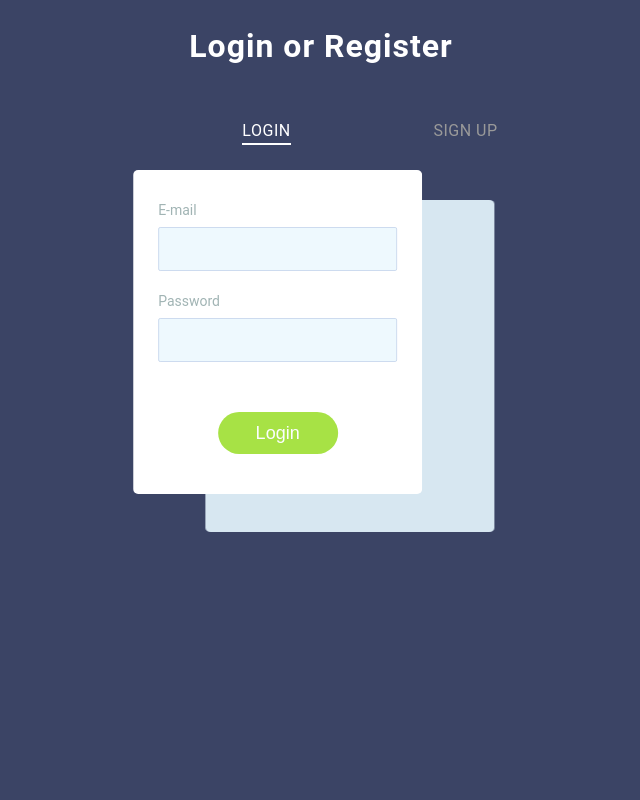
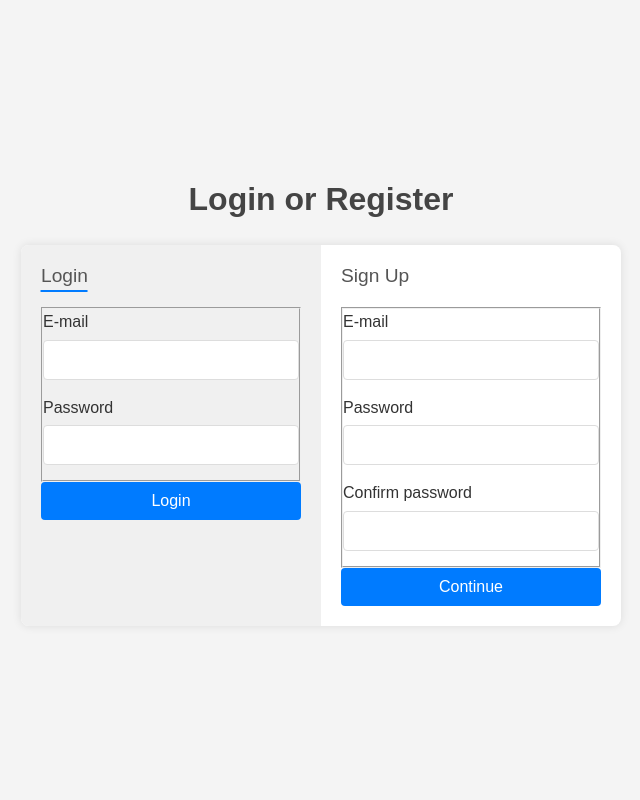
Before and after one commit to Arweenn/HandiEase, a Django app: page / in a window 1280 px wide. Shown: the whole page, without its empty margins (319-959 px from the left). Run offline with Django 5.2, Linux system fonts and the light colour scheme.

Commit message:
Deleted some useless folders and linked JS and CSS files

```diff
--- a/userAuth/user/assets/css/styles.css
+++ /dev/null
@@ -1,285 +0,0 @@
-*,
-*::before,
-*::after {
-	box-sizing: border-box;
-}
-
-body {
-	margin: 0;
-	font-family: Roboto, -apple-system, 'Helvetica Neue', 'Segoe UI', Arial, sans-serif;
-	background: #3b4465;
-}
-
-.forms-section {
-	display: flex;
-	flex-direction: column;
-	justify-content: center;
-	align-items: center;
-}
-
-.section-title {
-	font-size: 32px;
-	letter-spacing: 1px;
-	color: #fff;
-}
-
-.forms {
-	display: flex;
-	align-items: flex-start;
-	margin-top: 30px;
-}
-
-.form-wrapper {
-	animation: hideLayer .3s ease-out forwards;
-}
-
-.form-wrapper.is-active {
-	animation: showLayer .3s ease-in forwards;
-}
-
-@keyframes showLayer {
-	50% {
-		z-index: 1;
-	}
-	100% {
-		z-index: 1;
-	}
-}
-
-@keyframes hideLayer {
-	0% {
-		z-index: 1;
-	}
-	49.999% {
-		z-index: 1;
-	}
-}
-
-.switcher {
-	position: relative;
-	cursor: pointer;
-	display: block;
-	margin-right: auto;
-	margin-left: auto;
-	padding: 0;
-	text-transform: uppercase;
-	font-family: inherit;
-	font-size: 16px;
-	letter-spacing: .5px;
-	color: #999;
-	background-color: transparent;
-	border: none;
-	outline: none;
-	transform: translateX(0);
-	transition: all .3s ease-out;
-}
-
-.form-wrapper.is-active .switcher-login {
-	color: #fff;
-	transform: translateX(90px);
-}
-
-.form-wrapper.is-active .switcher-signup {
-	color: #fff;
-	transform: translateX(-90px);
-}
-
-.underline {
-	position: absolute;
-	bottom: -5px;
-	left: 0;
-	overflow: hidden;
-	pointer-events: none;
-	width: 100%;
-	height: 2px;
-}
-
-.underline::before {
-	content: '';
-	position: absolute;
-	top: 0;
-	left: inherit;
-	display: block;
-	width: inherit;
-	height: inherit;
-	background-color: currentColor;
-	transition: transform .2s ease-out;
-}
-
-.switcher-login .underline::before {
-	transform: translateX(101%);
-}
-
-.switcher-signup .underline::before {
-	transform: translateX(-101%);
-}
-
-.form-wrapper.is-active .underline::before {
-	transform: translateX(0);
-}
-
-.form {
-	overflow: hidden;
-	min-width: 260px;
-	margin-top: 50px;
-	padding: 30px 25px;
-  border-radius: 5px;
-	transform-origin: top;
-}
-
-.form-login {
-	animation: hideLogin .3s ease-out forwards;
-}
-
-.form-wrapper.is-active .form-login {
-	animation: showLogin .3s ease-in forwards;
-}
-
-@keyframes showLogin {
-	0% {
-		background: #d7e7f1;
-		transform: translate(40%, 10px);
-	}
-	50% {
-		transform: translate(0, 0);
-	}
-	100% {
-		background-color: #fff;
-		transform: translate(35%, -20px);
-	}
-}
-
-@keyframes hideLogin {
-	0% {
-		background-color: #fff;
-		transform: translate(35%, -20px);
-	}
-	50% {
-		transform: translate(0, 0);
-	}
-	100% {
-		background: #d7e7f1;
-		transform: translate(40%, 10px);
-	}
-}
-
-.form-signup {
-	animation: hideSignup .3s ease-out forwards;
-}
-
-.form-wrapper.is-active .form-signup {
-	animation: showSignup .3s ease-in forwards;
-}
-
-@keyframes showSignup {
-	0% {
-		background: #d7e7f1;
-		transform: translate(-40%, 10px) scaleY(.8);
-	}
-	50% {
-		transform: translate(0, 0) scaleY(.8);
-	}
-	100% {
-		background-color: #fff;
-		transform: translate(-35%, -20px) scaleY(1);
-	}
-}
-
-@keyframes hideSignup {
-	0% {
-		background-color: #fff;
-		transform: translate(-35%, -20px) scaleY(1);
-	}
-	50% {
-		transform: translate(0, 0) scaleY(.8);
-	}
-	100% {
-		background: #d7e7f1;
-		transform: translate(-40%, 10px) scaleY(.8);
-	}
-}
-
-.form fieldset {
-	position: relative;
-	opacity: 0;
-	margin: 0;
-	padding: 0;
-	border: 0;
-	transition: all .3s ease-out;
-}
-
-.form-login fieldset {
-	transform: translateX(-50%);
-}
-
-.form-signup fieldset {
-	transform: translateX(50%);
-}
-
-.form-wrapper.is-active fieldset {
-	opacity: 1;
-	transform: translateX(0);
-	transition: opacity .4s ease-in, transform .35s ease-in;
-}
-
-.form legend {
-	position: absolute;
-	overflow: hidden;
-	width: 1px;
-	height: 1px;
-	clip: rect(0 0 0 0);
-}
-
-.input-block {
-	margin-bottom: 20px;
-}
-
-.input-block label {
-	font-size: 14px;
-  color: #a1b4b4;
-}
-
-.input-block input {
-	display: block;
-	width: 100%;
-	margin-top: 8px;
-	padding-right: 15px;
-	padding-left: 15px;
-	font-size: 16px;
-	line-height: 40px;
-	color: #3b4465;
-  background: #eef9fe;
-  border: 1px solid #cddbef;
-  border-radius: 2px;
-}
-
-.form [type='submit'] {
-	opacity: 0;
-	display: block;
-	min-width: 120px;
-	margin: 30px auto 10px;
-	font-size: 18px;
-	line-height: 40px;
-	border-radius: 25px;
-	border: none;
-	transition: all .3s ease-out;
-}
-
-.form-wrapper.is-active .form [type='submit'] {
-	opacity: 1;
-	transform: translateX(0);
-	transition: all .4s ease-in;
-}
-
-.btn-login {
-	color: #fbfdff;
-	background: #a7e245;
-	transform: translateX(-30%);
-}
-
-.btn-signup {
-	color: #a7e245;
-	background: #fbfdff;
-	box-shadow: inset 0 0 0 2px #a7e245;
-	transform: translateX(30%);
-}
--- a/userAuth/user/assets/js/script.js
+++ /dev/null
@@ -1,8 +0,0 @@
-const switchers = [...document.querySelectorAll('.switcher')]
-
-switchers.forEach(item => {
-	item.addEventListener('click', function() {
-		switchers.forEach(item => item.parentElement.classList.remove('is-active'))
-		this.parentElement.classList.add('is-active')
-	})
-})
--- /dev/null
+++ b/userAuth/user/static/css/styles.css
@@ -0,0 +1,130 @@
+/* Reset CSS */
+* {
+    margin: 0;
+    padding: 0;
+    box-sizing: border-box;
+}
+
+/* Basic Styling */
+body {
+    font-family: Arial, sans-serif;
+    background-color: #f4f4f4;
+    color: #333;
+    line-height: 1.6;
+}
+
+.forms-section {
+    display: flex;
+    flex-direction: column;
+    align-items: center;
+    justify-content: center;
+    min-height: 100vh;
+    padding: 20px;
+}
+
+.section-title {
+    font-size: 2em;
+    margin-bottom: 20px;
+    color: #444;
+}
+
+.forms {
+    display: flex;
+    width: 100%;
+    max-width: 600px;
+    background: #fff;
+    box-shadow: 0 0 10px rgba(0, 0, 0, 0.1);
+    border-radius: 8px;
+    overflow: hidden;
+}
+
+.form-wrapper {
+    flex: 1;
+    padding: 20px;
+    transition: all 0.3s ease;
+}
+
+.form-wrapper.is-active {
+    background-color: #f0f0f0;
+}
+
+.switcher {
+    display: block;
+    background: none;
+    border: none;
+    font-size: 1.2em;
+    color: #555;
+    cursor: pointer;
+    margin-bottom: 20px;
+    outline: none;
+    position: relative;
+}
+
+.switcher .underline {
+    display: block;
+    height: 2px;
+    background: #007BFF;
+    width: 0;
+    transition: all 0.3s ease;
+    position: absolute;
+    bottom: -5px;
+    left: 50%;
+    transform: translateX(-50%);
+}
+
+.switcher:hover .underline,
+.form-wrapper.is-active .switcher .underline {
+    width: 100%;
+}
+
+.form {
+    display: flex;
+    flex-direction: column;
+}
+
+.input-block {
+    margin-bottom: 15px;
+}
+
+.input-block label {
+    margin-bottom: 5px;
+    display: block;
+    color: #333;
+}
+
+.input-block input {
+    width: 100%;
+    padding: 10px;
+    font-size: 1em;
+    border: 1px solid #ddd;
+    border-radius: 4px;
+    transition: all 0.3s ease;
+}
+
+.input-block input:focus {
+    border-color: #007BFF;
+    outline: none;
+}
+
+.btn-login,
+.btn-signup {
+    padding: 10px;
+    font-size: 1em;
+    background-color: #007BFF;
+    color: #fff;
+    border: none;
+    border-radius: 4px;
+    cursor: pointer;
+    transition: background 0.3s ease;
+}
+
+.btn-login:hover,
+.btn-signup:hover {
+    background-color: #0056b3;
+}
+
+.message {
+    margin-top: 10px;
+    font-size: 0.9em;
+    color: #d9534f; /* default to error color, change in JS if needed */
+}
--- /dev/null
+++ b/userAuth/user/static/js/script.js
@@ -0,0 +1,40 @@
+document.addEventListener('DOMContentLoaded', function () {
+    const loginForm = document.querySelector('.form-login');
+    const signupForm = document.querySelector('.form-signup');
+    const loginMessage = document.getElementById('login-message');
+    const signupMessage = document.getElementById('signup-message');
+
+    loginForm.addEventListener('submit', function (event) {
+        event.preventDefault();
+        const email = document.getElementById('login-email').value;
+        const password = document.getElementById('login-password').value;
+
+        if (email && password) {
+            // Simulate successful login
+            loginMessage.textContent = 'Login successful!';
+            loginMessage.style.color = 'green';
+        } else {
+            loginMessage.textContent = 'Login failed. Please check your credentials.';
+            loginMessage.style.color = 'red';
+        }
+    });
+
+    signupForm.addEventListener('submit', function (event) {
+        event.preventDefault();
+        const email = document.getElementById('signup-email').value;
+        const password = document.getElementById('signup-password').value;
+        const passwordConfirm = document.getElementById('signup-password-confirm').value;
+
+        if (email && password && password === passwordConfirm) {
+            // Simulate successful signup
+            signupMessage.textContent = 'Registration successful!';
+            signupMessage.style.color = 'green';
+        } else if (password !== passwordConfirm) {
+            signupMessage.textContent = 'Passwords do not match.';
+            signupMessage.style.color = 'red';
+        } else {
+            signupMessage.textContent = 'Signup failed. Please check your details.';
+            signupMessage.style.color = 'red';
+        }
+    });
+});
--- a/userAuth/user/templates/user/index.html
+++ b/userAuth/user/templates/index.html
@@ -1,10 +1,11 @@
+{% load static %}
 <!DOCTYPE html>
 <html>
 <head>
     <meta charset="UTF-8">
     <meta name="viewport" content="width=device-width, initial-scale=1.0">
     <title>Login / Register</title>
-    <link rel="stylesheet" href="./assets/css/styles.css">
+    <link rel="stylesheet" href="{% static 'css/styles.css' %}"
 </head>
 <body>
     <section class="forms-section">
@@ -17,7 +18,6 @@
             </button>
             <form class="form form-login">
               <fieldset>
-                <legend>Please, enter your email and password for login.</legend>
                 <div class="input-block">
                   <label for="login-email">E-mail</label>
                   <input id="login-email" type="email" required>
@@ -37,7 +37,6 @@
             </button>
             <form class="form form-signup">
               <fieldset>
-                <legend>Please, enter your email, password and password confirmation for sign up.</legend>
                 <div class="input-block">
                   <label for="signup-email">E-mail</label>
                   <input id="signup-email" type="email" required>
@@ -56,6 +55,6 @@
           </div>
         </div>
       </section>
-    <script src="../assets/js/script.js"></script>
+    <script src="{% static 'js/script.js' %}"></script>
 </body>
 </html>
--- a/userAuth/user/views.py
+++ b/userAuth/user/views.py
@@ -8,7 +8,7 @@ from .forms import UserRegisterForm
 
 # index page
 def index(request):
-	return render(request, 'user/index.html', {'title':'index'})
+	return render(request, 'index.html', {'title':'index'})
 
 # register forms
 def register(request):
--- a/userAuth/userAuth/settings.py
+++ b/userAuth/userAuth/settings.py
@@ -118,7 +118,9 @@ USE_TZ = True
 # Static files (CSS, JavaScript, Images)
 # https://docs.djangoproject.com/en/5.0/howto/static-files/
 
-STATIC_URL = 'static/'
+STATIC_URL = "static/"
+STATICFILES_DIRS = [os.path.join(BASE_DIR, 'static')]
+
 
 # Default primary key field type
 # https://docs.djangoproject.com/en/5.0/ref/settings/#default-auto-field
--- a/userAuth/userAuth/urls.py
+++ b/userAuth/userAuth/urls.py
@@ -24,7 +24,7 @@ urlpatterns = [
 	path('admin/', admin.site.urls),
 	path('', include('user.urls')),
 	path('login/', user_view.login, name ='login'),
-	path('logout/', auth.LogoutView.as_view(template_name ='user/index.html'), name ='logout'),
+	path('logout/', auth.LogoutView.as_view(template_name ='index.html'), name ='logout'),
 	path('register/', user_view.register, name ='register'),
 
 ]
```
